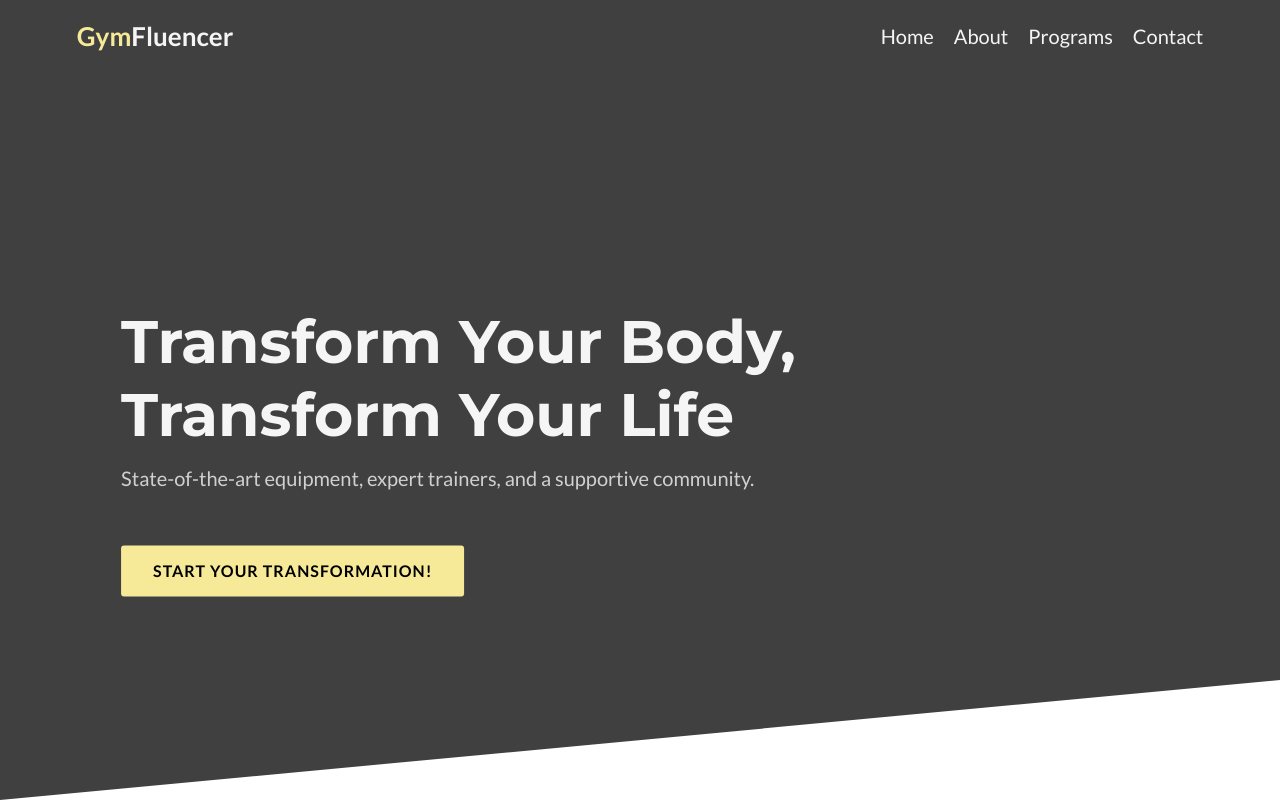
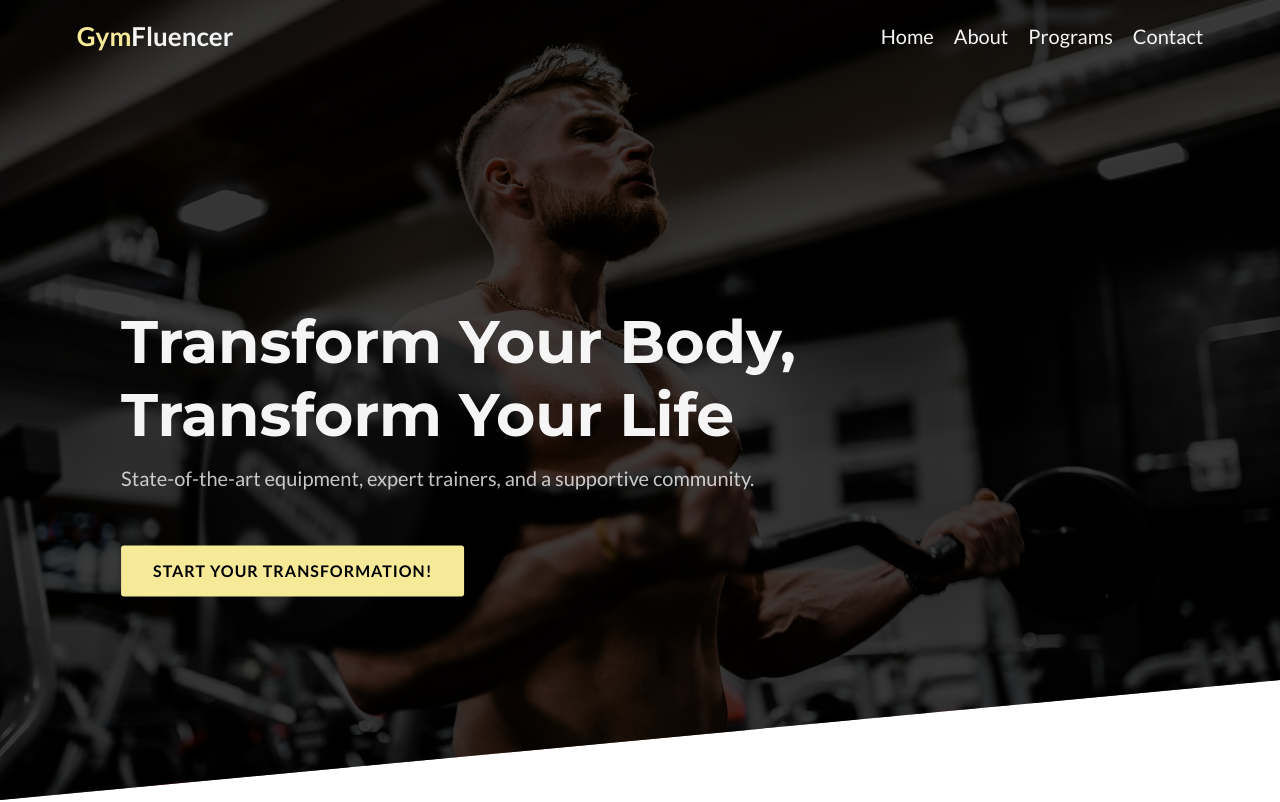
Before and after one commit to MohitAlphonsus/GymFluencer-Landing-Page, a plain HTML site: page index.html in a window 1280 px wide. Shown: the top 802 px of the page. Drawn offline with nearby package versions, Linux system fonts and the light colour scheme; the site is published under a folder, as on GitHub Pages, so addresses that start at the root find nothing; files whose address does not match are found by name.

Commit message:
image address changed

```diff
--- a/styles/style.css
+++ b/styles/style.css
@@ -83,7 +83,7 @@ p {
 /* HEADER */
 .header {
   height: 100dvh;
-  background: linear-gradient(rgba(0, 0, 0, .75), rgba(0, 0, 0, .75)), url(/assets/hero.jpg) no-repeat center center/cover;
+  background: linear-gradient(rgba(0, 0, 0, .75), rgba(0, 0, 0, .75)), url(../assets/hero.jpg) no-repeat center center/cover;
   position: relative;
 
   clip-path: polygon(0 0, 100% 0, 100% 85%, 0% 100%);
```
